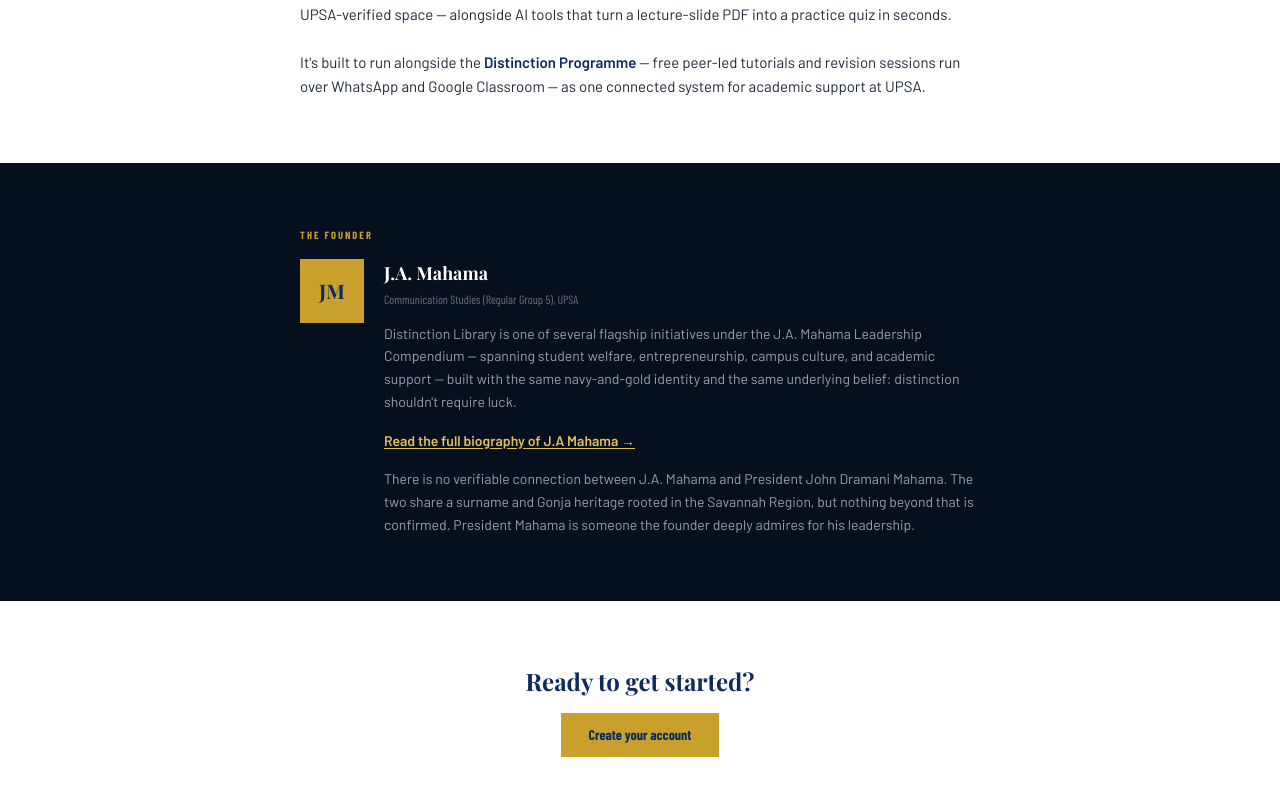
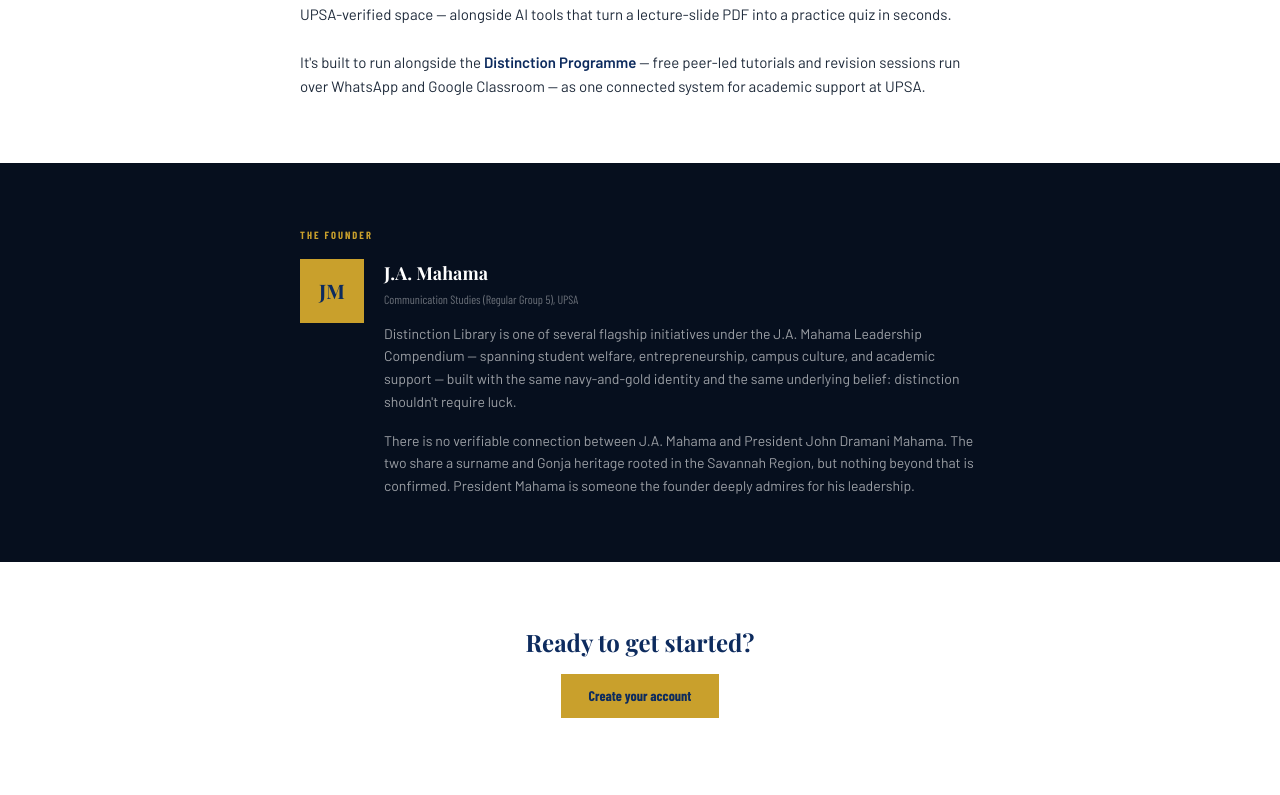
Before and after one commit to johnadamsmahama/distinction-library, a Next.js app: page /about in a window 1280 px wide. Shown: the part 520-1315 px from the top of the page. Built offline with nearby package versions, Linux system fonts and the light colour scheme; a web font is replaced by a local one.

Commit message:
Remove biography link for J.A. Mahama
Removed link to J.A. Mahama's biography from the about page.

```diff
--- a/app/about/page.tsx
+++ b/app/about/page.tsx
@@ -63,14 +63,6 @@ export default function AboutPage() {
                 and academic support — built with the same navy-and-gold identity and the same
                 underlying belief: distinction shouldn't require luck.
               </p>
-              <p className="font-body text-sm leading-relaxed text-white/60 mb-4">
-                <Link
-                  href="/about/j-a-mahama"
-                  className="text-gold-light font-semibold underline underline-offset-2"
-                >
-                  Read the full biography of J.A Mahama →
-                </Link>
-              </p>
               <p className="font-body text-sm leading-relaxed text-white/60">
                 There is no verifiable connection between J.A. Mahama and President John Dramani
                 Mahama. The two share a surname and Gonja heritage rooted in the Savannah Region,
```
